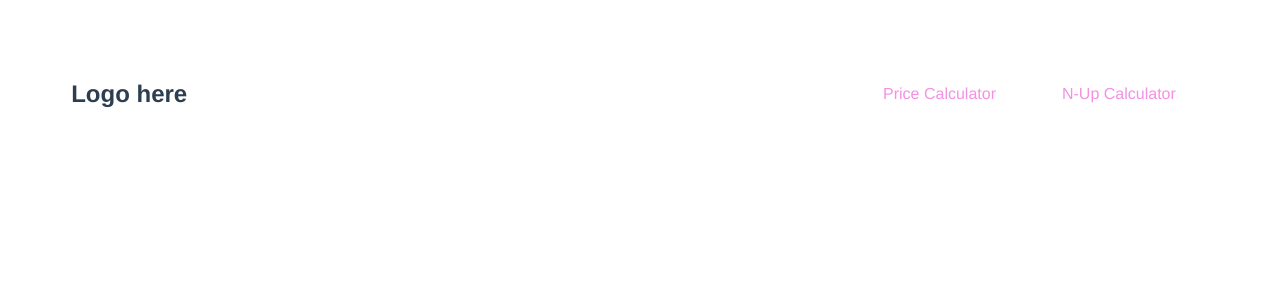
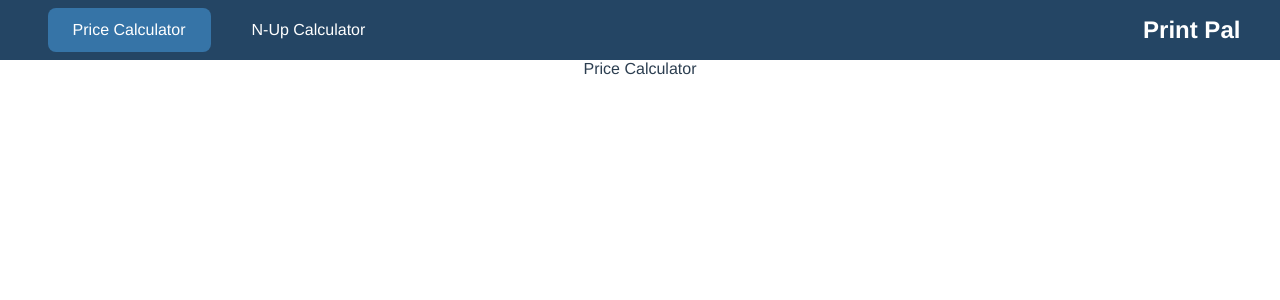
Before and after one commit to jensadria/print-pal, a Vue app: page /price in a window 1280 px wide. Shown: the top 300 px of the page. Built offline with nearby package versions, Linux system fonts and the light colour scheme; the HTML template or start-up script is replaced by a standard one.

Commit message:
added basic header layout

```diff
--- a/src/App.vue
+++ b/src/App.vue
@@ -15,12 +15,16 @@ export default {
 </script>
 
 <style>
+* {
+  margin: 0px;
+  padding: 0px;
+}
+
 #app {
   font-family: Avenir, Helvetica, Arial, sans-serif;
   -webkit-font-smoothing: antialiased;
   -moz-osx-font-smoothing: grayscale;
   text-align: center;
   color: #2c3e50;
-  margin-top: 60px;
 }
 </style>
--- a/src/components/HelloWorld.vue
+++ /dev/null
@@ -1,58 +0,0 @@
-<template>
-  <div class="hello">
-    <h1>{{ msg }}</h1>
-    <p>
-      For a guide and recipes on how to configure / customize this project,<br>
-      check out the
-      <a href="https://cli.vuejs.org" target="_blank" rel="noopener">vue-cli documentation</a>.
-    </p>
-    <h3>Installed CLI Plugins</h3>
-    <ul>
-      <li><a href="https://github.com/vuejs/vue-cli/tree/dev/packages/%40vue/cli-plugin-babel" target="_blank" rel="noopener">babel</a></li>
-      <li><a href="https://github.com/vuejs/vue-cli/tree/dev/packages/%40vue/cli-plugin-eslint" target="_blank" rel="noopener">eslint</a></li>
-    </ul>
-    <h3>Essential Links</h3>
-    <ul>
-      <li><a href="https://vuejs.org" target="_blank" rel="noopener">Core Docs</a></li>
-      <li><a href="https://forum.vuejs.org" target="_blank" rel="noopener">Forum</a></li>
-      <li><a href="https://chat.vuejs.org" target="_blank" rel="noopener">Community Chat</a></li>
-      <li><a href="https://twitter.com/vuejs" target="_blank" rel="noopener">Twitter</a></li>
-      <li><a href="https://news.vuejs.org" target="_blank" rel="noopener">News</a></li>
-    </ul>
-    <h3>Ecosystem</h3>
-    <ul>
-      <li><a href="https://router.vuejs.org" target="_blank" rel="noopener">vue-router</a></li>
-      <li><a href="https://vuex.vuejs.org" target="_blank" rel="noopener">vuex</a></li>
-      <li><a href="https://github.com/vuejs/vue-devtools#vue-devtools" target="_blank" rel="noopener">vue-devtools</a></li>
-      <li><a href="https://vue-loader.vuejs.org" target="_blank" rel="noopener">vue-loader</a></li>
-      <li><a href="https://github.com/vuejs/awesome-vue" target="_blank" rel="noopener">awesome-vue</a></li>
-    </ul>
-  </div>
-</template>
-
-<script>
-export default {
-  name: 'HelloWorld',
-  props: {
-    msg: String
-  }
-}
-</script>
-
-<!-- Add "scoped" attribute to limit CSS to this component only -->
-<style scoped>
-h3 {
-  margin: 40px 0 0;
-}
-ul {
-  list-style-type: none;
-  padding: 0;
-}
-li {
-  display: inline-block;
-  margin: 0 10px;
-}
-a {
-  color: #42b983;
-}
-</style>
--- a/src/components/layout/TheHeader.vue
+++ b/src/components/layout/TheHeader.vue
@@ -1,11 +1,11 @@
 <template>
   <header>
     <nav>
-      <h1>Logo here</h1>
       <ul>
-        <li><router-link to="/">Price Calculator</router-link></li>
+        <li><router-link to="/price">Price Calculator</router-link></li>
         <li><router-link to="/nup">N-Up Calculator</router-link></li>
       </ul>
+      <h1>Print Pal</h1>
     </nav>
   </header>
 </template>
@@ -15,16 +15,34 @@ export default {};
 </script>
 
 <style scoped>
-header a {
+header {
+  background: #244564;
+  padding: 0.5rem;
+}
+
+header h1 {
+  color: #fff;
+}
+
+a {
   text-decoration: none;
-  color: #f391e3;
+  color: #fff;
   display: inline-block;
   padding: 0.75rem 1.5rem;
   border: 1px solid transparent;
+  border-radius: 0.5rem;
+}
+
+a.router-link-active {
+  background: #3674a7;
+}
+
+a:not(.router-link-active):hover {
+  background: #25384f;
 }
 
 header nav {
-  width: 90%;
+  width: 95%;
   margin: auto;
   display: flex;
   justify-content: space-between;
--- /dev/null
+++ b/src/pages/PriceCalc.vue
@@ -0,0 +1,9 @@
+<template>
+  Price Calculator
+</template>
+
+<script>
+export default {};
+</script>
+
+<style></style>
--- a/src/router.js
+++ b/src/router.js
@@ -1,11 +1,13 @@
 import { createRouter, createWebHistory } from 'vue-router';
 
+import PriceCalc from './pages/PriceCalc.vue';
 import NupCalc from './pages/NupCalc.vue';
 
 const router = createRouter({
   history: createWebHistory(),
   routes: [
     { path: '/', redirect: '/nup' },
+    { path: '/price', component: PriceCalc },
     { path: '/nup', component: NupCalc },
   ],
 });
```
Also changed, not shown: src/components/ui/BaseButton.vue (added).
